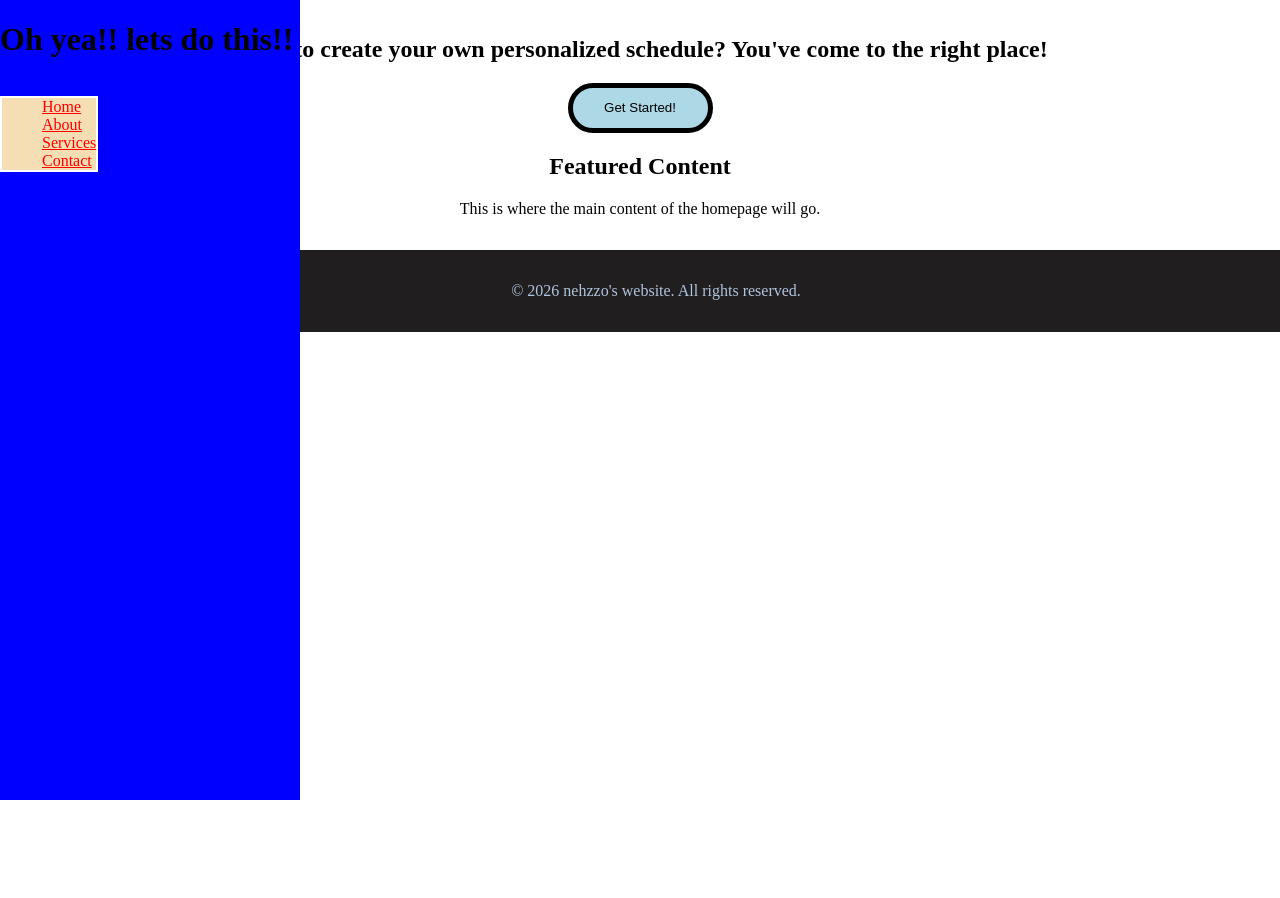
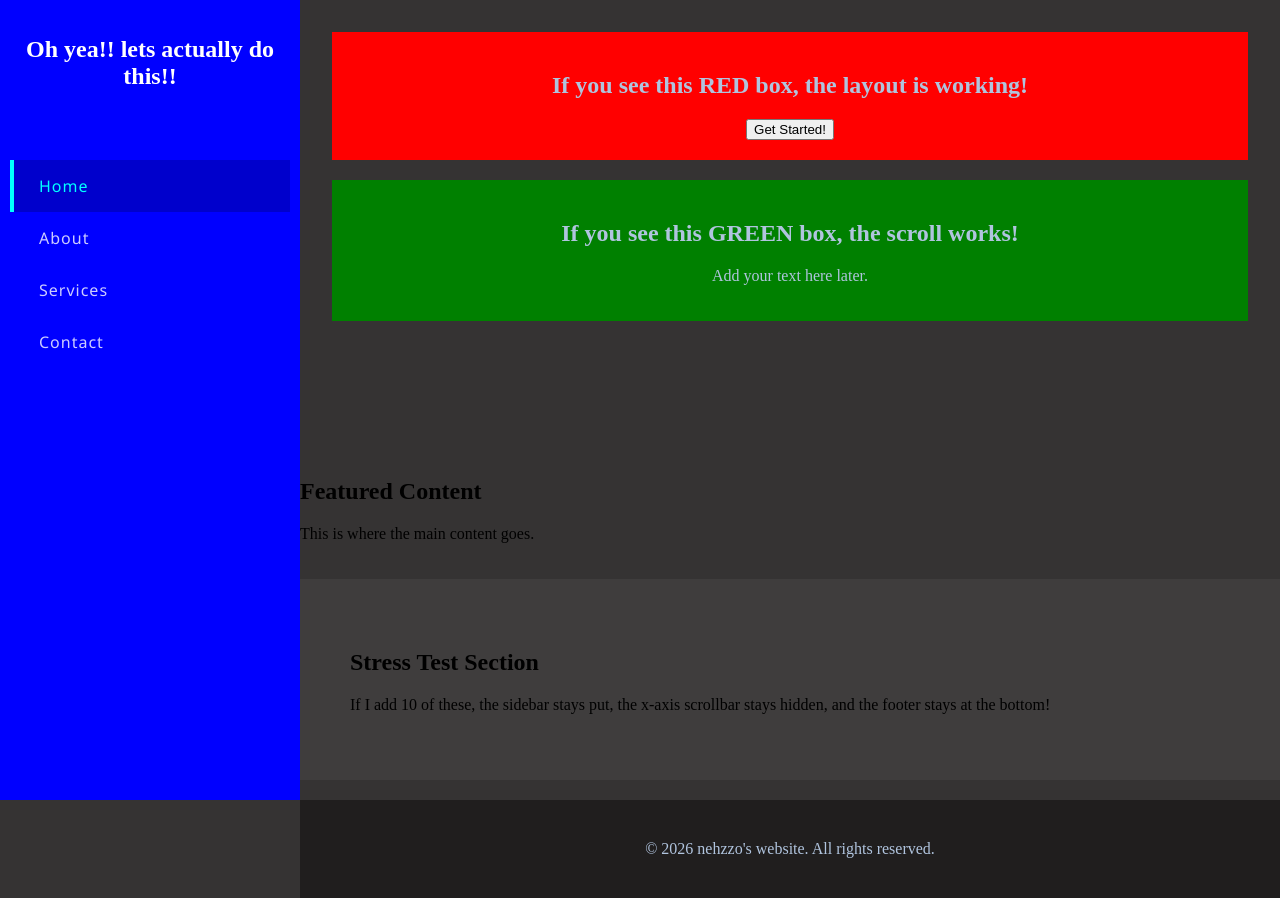
Before and after one commit to eman-2221/PlannerProject, a plain HTML site: page index.html in a window 1280 px wide. Before the commit the page ends 800 px from the top, so only its background shows below. Drawn offline with Linux system fonts and the light colour scheme.

Commit message:
changed css; option 1
either go with this for the sidebar as option 1

```diff
--- a/index.html
+++ b/index.html
@@ -10,10 +10,10 @@
 
 <body>
     <header>
-        <h1>Oh yea!! lets do this!!</h1>
+        <h1>Oh yea!! lets actually do this!!</h1>
         <nav>
             <ul>
-               <li><a href="index.html">Home</a></li>
+               <li><a href="index.html" class="active">Home</a></li>
                 <li><a href="about.html">About</a></li>
                 <li><a href="services.html">Services</a></li>
                 <li><a href="contact.html">Contact</a></li>
@@ -21,20 +21,32 @@
         </nav>
     </header>
 
+    <div class="content-wrapper">
         <main>
-        <section id="main-section">
-            <h2>Want to create your own personalized schedule? You've come to the right place!</h2>
+
+            <section style="background: red; padding: 20px;">
+                <h2>If you see this RED box, the layout is working!</h2>
                 <button onclick="location.href='planner.html'">Get Started!</button>
             </section>
+
+            <section style="background: green; padding: 20px; margin-top: 20px;">
+                <h2>If you see this GREEN box, the scroll works!</h2>
+                <p>Add your text here later.</p>
+            </section>
+        </main>
             <section>
                 <h2>Featured Content</h2>
-            <p>This is where the main content of the homepage will go.</p>
-            <p></p>
+                <p>This is where the main content goes.</p>
+                <div></div> </section>
+                <section style="background: rgba(255,255,255,0.05); padding: 50px; margin: 20px 0;">
+    <h2>Stress Test Section</h2>
+    <p>If I add 10 of these, the sidebar stays put, the x-axis scrollbar stays hidden, and the footer stays at the bottom!</p>
 </section>
         </main>
 
-</body>
+</div>
 <footer>
         <p>&copy; 2026 nehzzo's website. All rights reserved.</p>
     </footer>
+</body>
 </html>
--- a/styles.css
+++ b/styles.css
@@ -1,70 +1,94 @@
 html, body {
     margin: 0;
     padding: 0;
-    overflow-x: hidden;
+    height: 100%;
+    background-color: rgb(53, 51, 51);
 }
 
+/* Sidebar */
 header {
     background-color: blue;
     position: fixed;
-    justify-content: space-evenly;
     left: 0;
     top: 0;
     bottom: 0;
-    width: 300px;
+    width: 300px; /* Your specific size */
+    overflow-y: auto;
+    z-index: 10;
 }
 
-nav ul {
-    list-style: none;
-    text-align: left;
-    float: left;
-    border: 2px solid white;
-    background-color: wheat;
+header h1 {
+    color: white;
+    font-size: 1.5rem;
+    padding: 20px;
+    text-align: center;
 }
 
-nav a {
-    color: red
+/* The "Pusher" - this fixes the overlap and the scrollbar */
+.content-wrapper {
+    margin-left: 300px; /* Must match header width */
+    display: flex;
+    flex-direction: column;
+    min-height: 100vh; /* Ensures it's at least as tall as the screen */
 }
 
 main {
+    flex: 1; /* Pushes the footer to the bottom */
     text-align: center;
-    padding: 1rem
-}
-
-/*--#main-section {
-    display: flex;
-    justify-content: space-evenly;
-    padding: 2px;
-    border: 5px solid white;
-    color: white;
-}*/
-
-button {
-    border-radius: 3.5rem;
-    background-color: lightblue;
-    width: 145px;
-    height: 50px;
-    text-wrap: true;
-    text-align: center;
-    color: black;
-    border: 5px solid black;
-}
-
-button:hover {
-    background-color: cyan;
-    width: 160px;
-    height: 60px;
+    padding: 2rem;
+    color: lightsteelblue;
 }
 
 footer {
-    text-align: center;
-    padding: 1rem;
     background-color: rgb(32, 30, 30);
     color: lightsteelblue;
+    padding: 1.5rem;
+    text-align: center;
+    margin-left: 300px;
+    /* No absolute positioning needed anymore! */
+}
+
+/* Fix for the Nav box */
+nav ul {
+    list-style: none;
+    padding: 10px;
+    margin: 20px;
+    margin: 40px 0 0 0; /* Adds some space at the top of the sidebar */
+}
+
+nav li {
     width: 100%;
-    left: 0;
-    right: 0;
-    bottom: 0;
-    margin-bottom: 0;
-    z-index: -1;
 }
+
+/* 1. The Base Link Style */
+nav a {
+    display: block;
+    padding: 15px 25px;
+    color: rgba(255, 255, 255, 0.8); /* Slightly faded white */
+    text-decoration: none;
+    font-family: 'Segoe UI', Tahoma, Geneva, Verdana, sans-serif;
+    letter-spacing: 1px;
+    transition: all 0.3s cubic-bezier(0.4, 0, 0.2, 1); /* Smooth "snappy" transition */
+    border-left: 4px solid transparent; /* Hidden border for the animation */
+}
+
+/* 2. The Hover Interaction */
+nav a:hover {
+    color: white;
+    background-color: rgba(255, 255, 255, 0.1);
+    padding-left: 35px; /* Slight "push" to the right when hovering */
+    border-left: 4px solid cyan; /* A nice highlight line appears */
+}
+
+/* 3. The "Active" Page (The one you are currently viewing) */
+/* You would add class="active" to the link in your HTML for the current page */
+nav a.active {
+    background-color: rgba(0, 0, 0, 0.2);
+    color: cyan;
+    border-left: 4px solid cyan;
+}
+
+img {
+    max-width: 100%; /* The image will never be wider than the content area */
+    height: auto;
+}
```
Lines whose indentation alone changed are shown as unchanged.
